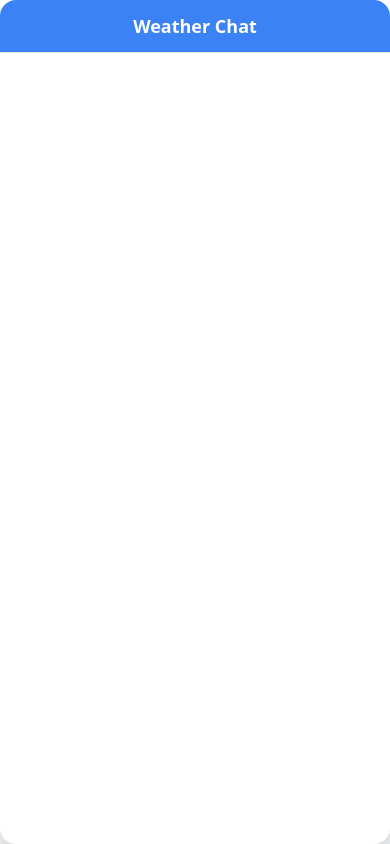
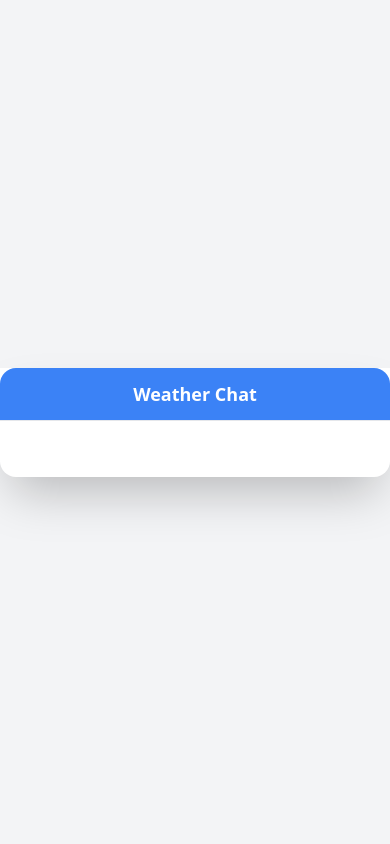
Before and after one commit to WilliamG98/weather-chat-ui, a React (Create React App) app: page / in a window 390 px wide. Built offline with nearby package versions, Linux system fonts and the light colour scheme.

Commit message:
mobile friendly v6

```diff
--- a/src/App.tsx
+++ b/src/App.tsx
@@ -48,8 +48,8 @@ function App() {
   };
 
   return (
-    <div className="h-screen bg-gray-100 flex flex-col items-center justify-center overflow-hidden touch-none">
-      <div className="w-full max-w-full sm:max-w-lg md:max-w-xl lg:max-w-2xl bg-white shadow-2xl rounded-b-2xl mx-auto flex flex-col h-full">
+    <div className="min-h-screen bg-gray-100 flex flex-col items-center justify-center">
+      <div className="w-full max-w-full sm:max-w-lg md:max-w-xl lg:max-w-2xl bg-white shadow-2xl rounded-b-2xl mx-auto flex flex-col">
         <div className="flex items-center justify-center relative">
           <div className="text-lg sm:text-xl md:text-2xl font-bold text-center py-3 sm:py-4 border-b border-gray-200 bg-blue-500 text-white rounded-t-2xl w-full">
             Weather Chat
--- a/src/index.css
+++ b/src/index.css
@@ -4,5 +4,4 @@
 
 html, body, #root {
   height: 100%;
-  overflow: hidden;
 }
```
